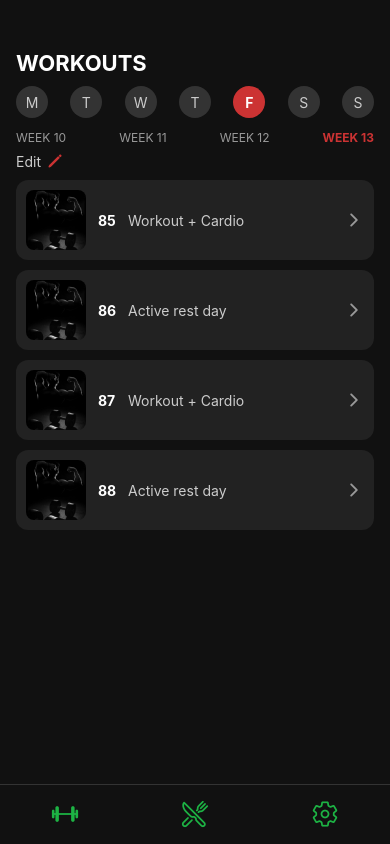
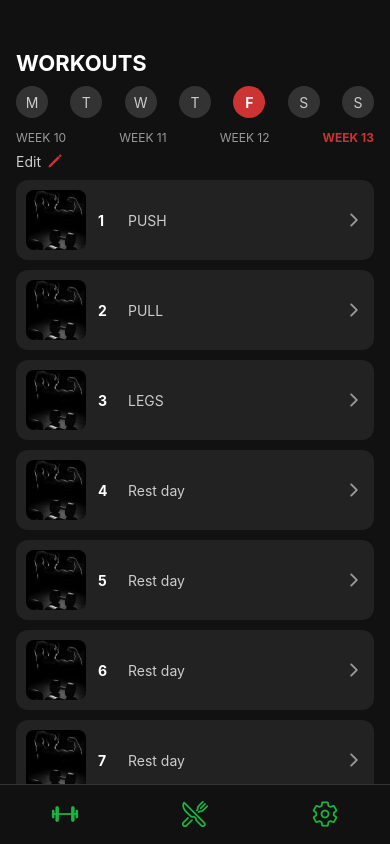
Before and after one commit to Agorbanoff/Introduction-to-script-languages, a React Native app in the folder MobileApp/Frontend/: screen /gym in a window 390 px wide. Built offline with nearby package versions, Linux system fonts and the light colour scheme.

Commit message:
Changed the programs to be adaptive

```diff
--- a/MobileApp/Frontend/gym.js
+++ b/MobileApp/Frontend/gym.js
@@ -8,17 +8,94 @@ import {
   Image,
 } from 'react-native';
 import { Ionicons } from '@expo/vector-icons';
-import { useNavigation } from '@react-navigation/native';
-
-const workoutData = [
-  { id: 85, type: 'Workout + Cardio', image: require('./Images/gymPhoto.jpg') },
-  { id: 86, type: 'Active rest day', image: require('./Images/gymPhoto.jpg') },
-  { id: 87, type: 'Workout + Cardio', image: require('./Images/gymPhoto.jpg') },
-  { id: 88, type: 'Active rest day', image: require('./Images/gymPhoto.jpg') },
-];
+import { useNavigation, useRoute } from '@react-navigation/native';
 
 const GymPage = () => {
   const navigation = useNavigation();
+  const route = useRoute();
+  // Retrieve sessionsPerWeek from route params (defaulting to 3 if not provided)
+  const { sessionsPerWeek = 3 } = route.params || {};
+
+  const totalDays = 7;
+  let schedule = [];
+  const cycle = ['PUSH', 'PULL', 'LEGS'];
+
+  if (sessionsPerWeek === 1) {
+    schedule = [
+      'FULL-BODY',
+      'Rest day',
+      'Rest day',
+      'Rest day',
+      'Rest day',
+      'Rest day',
+      'Rest day',
+    ];
+  } else if (sessionsPerWeek === 2) {
+    schedule = [
+      'UPPER BODY',
+      'Rest day',
+      'Rest day',
+      'Rest day',
+      'LOWER',
+      'Rest day',
+      'Rest day',
+    ];
+  } else if (sessionsPerWeek === 3) {
+    schedule = Array.from({ length: totalDays }, (_, i) =>
+      i < 3 ? cycle[i] : 'Rest day'
+    );
+  } else if (sessionsPerWeek === 4) {
+    schedule = [
+      'UPPER BODY',
+      'LOWER BODY',
+      'Rest day',
+      'UPPER BODY',
+      'LOWER BODY',
+      'Rest day',
+      'Rest day',
+    ];
+  } else if (sessionsPerWeek === 5) {
+    schedule = [
+      'PUSH',
+      'PULL',
+      'LEGS AND CORE',
+      'ARM DAY',
+      'CHEST AND BACK',
+      'Rest day',
+      'Rest day',
+    ];
+  } else if (sessionsPerWeek === 6) {
+    schedule = [
+      'PUSH',
+      'PULL',
+      'LEGS',
+      'Rest day',
+      'PUSH',
+      'PULL',
+      'LEGS',
+    ];
+  } else if (sessionsPerWeek === 7) {
+    schedule = [
+      'PUSH',
+      'PULL',
+      'LEGS',
+      'CORE MOBILITY',
+      'PUSH',
+      'PULL',
+      'LEGS',
+    ];
+  } else {
+    schedule = Array.from({ length: totalDays }, (_, i) =>
+      i < sessionsPerWeek ? 'Workout' : 'Rest day'
+    );
+  }
+
+  // Build an array of workoutData objects.
+  const workoutData = schedule.map((type, index) => ({
+    id: index + 1,
+    type,
+    image: require('./Images/gymPhoto.jpg'),
+  }));
 
   return (
     <View style={styles.container}>
@@ -29,10 +106,16 @@ const GymPage = () => {
           {['M', 'T', 'W', 'T', 'F', 'S', 'S'].map((day, index) => (
             <View
               key={index}
-              style={[styles.dayCircle, day === 'F' && styles.activeDayCircle]}
+              style={[
+                styles.dayCircle,
+                day === 'F' && styles.activeDayCircle,
+              ]}
             >
               <Text
-                style={[styles.dayText, day === 'F' && styles.activeDayText]}
+                style={[
+                  styles.dayText,
+                  day === 'F' && styles.activeDayText,
+                ]}
               >
                 {day}
               </Text>
@@ -54,7 +137,18 @@ const GymPage = () => {
 
         <ScrollView style={styles.scroll}>
           {workoutData.map((item) => (
-            <TouchableOpacity key={item.id} style={styles.card}>
+            <TouchableOpacity
+              key={item.id}
+              style={styles.card}
+              // Navigate to a detailed schedule for the day
+              onPress={() =>
+                navigation.navigate('WorkoutSchedule', {
+                  day: item.id,
+                  workoutType: item.type,
+                  sessionsPerWeek,
+                })
+              }
+            >
               <Image source={item.image} style={styles.cardImage} />
               <View style={styles.cardContent}>
                 <Text style={styles.cardId}>{item.id}</Text>
@@ -75,7 +169,7 @@ const GymPage = () => {
           onPress={() =>
             navigation.reset({
               index: 0,
-              routes: [{ name: 'gym' }],
+              routes: [{ name: 'home' }],
             })
           }
         >
--- a/MobileApp/Frontend/statistics.js
+++ b/MobileApp/Frontend/statistics.js
@@ -12,27 +12,20 @@ import {
   Platform,
   TouchableWithoutFeedback,
   Keyboard,
-  Alert,
 } from 'react-native';
 
 export default function StatisticsPage({ navigation }) {
   const [height, setHeight] = useState('');
   const [weight, setWeight] = useState('');
-  const [neck, setNeck] = useState('');
-  const [waist, setWaist] = useState('');
-  const [gender, setGender] = useState(null);
+  const [age, setAge] = useState('');
+  const [gender, setGender] = useState('');
 
   const handleSubmit = () => {
-    if (!gender) {
-      Alert.alert('Missing Info', 'Please select your gender.');
-      return;
-    }
-
+    // Log values; age and gender are optional.
     console.log('Gender selected:', gender);
     console.log('Height:', height);
     console.log('Weight:', weight);
-    console.log('Neck:', neck);
-    console.log('Waist:', waist);
+    console.log('Age:', age);
 
     navigation.navigate('status');
   };
@@ -56,7 +49,7 @@ export default function StatisticsPage({ navigation }) {
             </SafeAreaView>
 
             <View style={styles.container}>
-              <Text style={styles.label}>Select your gender:</Text>
+              <Text style={styles.label}>Select your gender (optional):</Text>
               <View style={styles.genderRow}>
                 <TouchableOpacity
                   style={[
@@ -93,11 +86,11 @@ export default function StatisticsPage({ navigation }) {
                 </TouchableOpacity>
               </View>
 
-              {gender && (
+              {gender ? (
                 <Text style={styles.selectedGenderText}>
                   Selected: {gender.charAt(0).toUpperCase() + gender.slice(1)}
                 </Text>
-              )}
+              ) : null}
 
               <TextInput
                 style={styles.input}
@@ -115,6 +108,15 @@ export default function StatisticsPage({ navigation }) {
                 onChangeText={setWeight}
                 placeholderTextColor="#aaa"
               />
+              <TextInput
+                style={styles.input}
+                placeholder="Enter your age (optional)"
+                keyboardType="numeric"
+                value={age}
+                onChangeText={setAge}
+                placeholderTextColor="#aaa"
+              />
+
               <View style={styles.buttonColumn}>
                 <TouchableOpacity style={styles.button} onPress={handleSubmit}>
                   <Text style={styles.buttonText}>Submit</Text>
--- a/MobileApp/Frontend/status.js
+++ b/MobileApp/Frontend/status.js
@@ -35,7 +35,8 @@ export default function StatusPage({ navigation }) {
       setWarningMessage(advice);
       setWarningAcknowledged(true);
     } else {
-      navigation.navigate('gym');
+      // Pass sessionsPerWeek as a parameter when navigating.
+      navigation.navigate('gym', { sessionsPerWeek });
     }
   };
 
@@ -94,10 +95,7 @@ export default function StatusPage({ navigation }) {
             </SafeAreaView>
 
             <View style={styles.container}>
-              <TouchableOpacity
-                style={styles.button}
-                onPress={handleGetStartedPress}
-              >
+              <TouchableOpacity style={styles.button} onPress={handleGetStartedPress}>
                 <Text style={styles.buttonText}>Get started</Text>
               </TouchableOpacity>
             </View>
```
